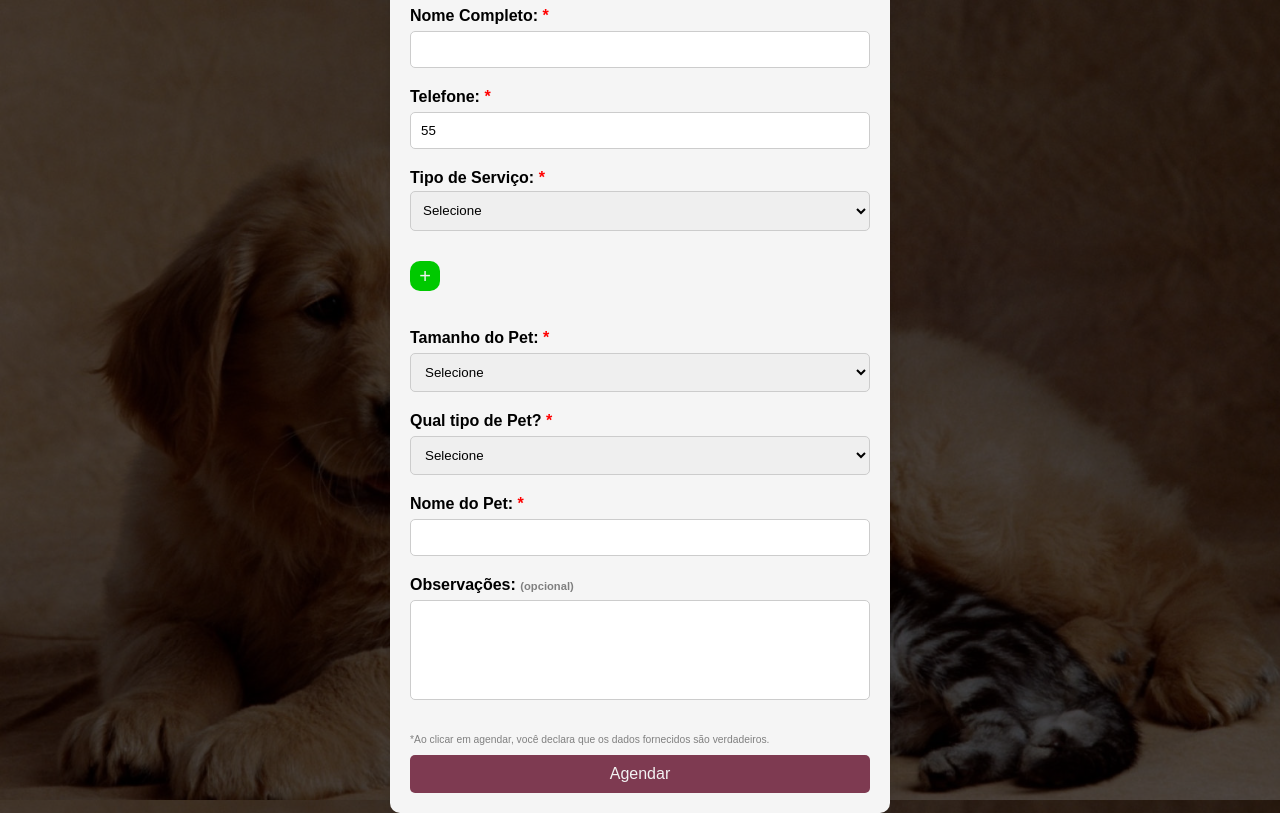
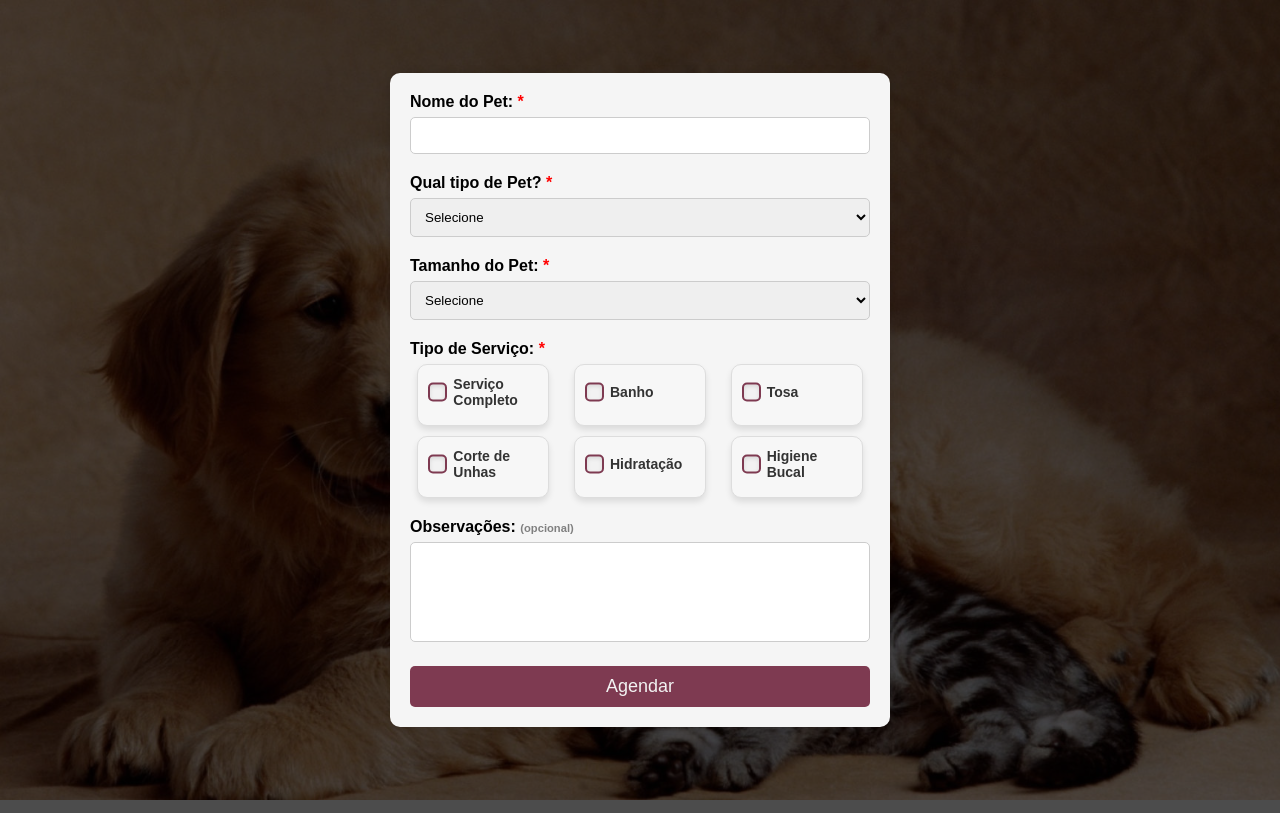
Before and after one commit to Bernasz/Vida-de-Pet, a plain HTML site: page agend2.html in a window 1280 px wide. Drawn offline with Linux system fonts and the light colour scheme.

Commit message:
Add files via upload

```diff
--- /dev/null
+++ b/agend1.css
@@ -0,0 +1,67 @@
+body {
+    font-family: Arial, sans-serif;
+    background: url('imagens/cachorro2.jpg') no-repeat center center fixed;
+    background-size: cover;
+    background-blend-mode: overlay;
+    background-color: rgba(0, 0, 0, 0.7);
+    /* Fundo preto com opacidade para sobrepor a imagem */
+    margin: 0;
+    padding: 0;
+    display: flex;
+    justify-content: center;
+    align-items: center;
+    height: 100vh;
+}
+
+
+.form-container {
+    background-color: whitesmoke;
+    padding: 20px;
+    border-radius: 10px;
+    box-shadow: 0 0 10px rgba(0, 0, 0, 0.1);
+    width: 100%;
+    max-width: 400px;
+    box-sizing: border-box;
+}
+
+form label {
+
+    display: block;
+    margin-bottom: 6px;
+    font-weight: bold;
+
+}
+
+form select{
+
+    width: 100%;
+    padding: 10px;
+    margin-bottom: 20px;
+    border: 1px solid #ccc;
+    border-radius: 5px;
+    box-sizing: border-box;
+    resize: vertical;
+    transition: all 0.3s ease;
+
+}
+
+form input[type="button"] {
+    width: 100%;
+    padding: 10px;
+    background-color: #7e3a51;
+    color: #f2f2f2;
+    border: none;
+    border-radius: 5px;
+    cursor: pointer;
+    font-size: 16px;
+    transition: 0.3s ease;
+}
+
+form input[type="button"]:hover {
+    background-color: #ace2d4;
+    transform: scale(1.045);
+}
+
+b {
+    color: red;
+}
--- a/agend2.css
+++ b/agend2.css
@@ -4,6 +4,7 @@ body {
     background-size: cover;
     background-blend-mode: overlay;
     background-color: rgba(0, 0, 0, 0.7);
+    /* Fundo preto com opacidade para sobrepor a imagem */
     margin: 0;
     padding: 0;
     display: flex;
@@ -18,7 +19,7 @@ body {
     border-radius: 10px;
     box-shadow: 0 0 10px rgba(0, 0, 0, 0.1);
     width: 100%;
-    max-width: 500px;
+    max-width: 500px; /* Aumenta a largura máxima do container */
     box-sizing: border-box;
 }
 
@@ -49,7 +50,7 @@ form textarea {
     resize: none;
 }
 
-form input[type="button"] {
+#botaoAgenda {
     width: 100%;
     padding: 10px;
     background-color: #7e3a51;
@@ -57,11 +58,11 @@ form input[type="button"] {
     border: none;
     border-radius: 5px;
     cursor: pointer;
-    font-size: 16px;
+    font-size: 18px;
     transition: 0.3s ease;
 }
 
-form input[type="button"]:hover {
+#botaoAgenda:hover {
     background-color: #ace2d4;
     transform: scale(1.045);
 }
@@ -86,49 +87,75 @@ b {
     font-size: 0.645em;
 }
 
-/* Estilo da caixa de serviço e botão "+" */
-.service-container {
-    display: flex;
-    flex-direction: column;
+.checkbox-container {
+    display: grid;
+    grid-template-columns: repeat(3, 1fr); /* 3 colunas */
+    gap: 10px; /* Espaçamento entre as checkboxes */
+    justify-items: center; /* Centraliza as colunas no container */
     margin-bottom: 20px;
 }
 
-.service-container label {
-    margin-bottom: 4px;
+.checkbox-item {
+    background-color: #f7f7f7;
+    border: 1px solid #ddd;
+    border-radius: 10px;
+    padding: 5px;
+    display: flex;
+    align-items: center;
+    justify-content: center;
+    box-shadow: 0 4px 6px rgba(0, 0, 0, 0.1);
+    transition: all 0.3s ease;
+    cursor: pointer;
+    width: 120px; /* Mantém o tamanho da caixa */
+    height: 50px; /* Mantém a altura da caixa */
+    text-align: center;
 }
 
-.service-container-content {
-    display: flex;
-    flex-direction: column;
-    gap: 10px;
+.checkbox-item:hover {
+    background-color: #ececec;
+    transform: translateY(-2px);
+    box-shadow: 0 6px 10px rgba(0, 0, 0, 0.15);
 }
 
-.service-container-content select {
-    height: 40px;
-    padding: 0 8px;
-    border: 1px solid #ccc;
-    border-radius: 5px;
-    box-sizing: border-box;
+.checkbox-item input[type="checkbox"] {
+    display: none;
 }
 
-.service-container-content button {
-    width: 30px;
-    height: 30px;
-    background-color: rgb(0, 201, 0);
-    color: #f2f2f2;
-    border: none;
-    border-radius: 10px;
+.checkbox-item input[type="checkbox"] + label {
+    position: relative;
+    padding-left: 25px;
     cursor: pointer;
-    font-size: 20px;
-    display: flex;
-    justify-content: center;
-    align-items: center;
-    transition: 0.3s ease;
-    padding: 0;
-    line-height: 1;
+    font-size: 14px;
+    font-weight: bold;
+    color: #333;
+    flex: 1; /* Permite que o texto ocupe o máximo de espaço disponível */
 }
 
-.service-container-content button:hover {
-    background-color: #ace2d4;
-    transform: scale(1.045);
+.checkbox-item input[type="checkbox"] + label:before {
+    content: '';
+    position: absolute;
+    left: 0;
+    top: 50%;
+    transform: translateY(-50%);
+    width: 15px;
+    height: 15px;
+    border: 2px solid #7e3a51;
+    border-radius: 5px;
+    background-color: #f2f2f2;
+    box-shadow: inset 0 2px 4px rgba(0, 0, 0, 0.1);
+    transition: background-color 0.3s ease;
 }
+
+.checkbox-item input[type="checkbox"]:checked + label:before {
+    background-color: #7e3a51;
+    border-color: #7e3a51;
+    background-size: 10px;
+    background-repeat: no-repeat;
+    background-position: center;
+}
+
+.checkbox-item label {
+    margin-left: 5px;
+    text-align: left; /* Alinha o texto à esquerda dentro da label */
+    width: 100%; /* Garante que o label tenha largura total da caixa */
+}
--- a/agend2.html
+++ b/agend2.html
@@ -1,5 +1,7 @@
 <!DOCTYPE html>
+
 <html lang="pt-br">
+
 <head>
     <meta charset="utf-8">
     <meta name="viewport" content="width=device-width, initial-scale=1.0">
@@ -7,35 +9,23 @@
     <script src="agend2.js" defer></script>
     <link rel="stylesheet" href="agend2.css">
 </head>
+
 <body>
+
     <div class="form-container">
         <form>
-            <label for="name" id="nameLabel">Nome Completo: <b>*</b></label>
-            <input type="text" id="name" name="name">
+            <label for="petn" id="petnLabel">Nome do Pet: <b>*</b></label>
+            <input type="text" id="petn" name="petn">
 
-            <br>
+            <label for="pet" id="tipoLabel">Qual tipo de Pet? <b>*</b></label>
+            <select name="pet" id="opcaoPet">
+                <option value="Selecione">Selecione</option>
+                <option value="Cachorro">Cachorro</option>
+                <option value="Gato">Gato</option>
+                <option value="Outro">Outro(Especificar):</option>
+            </select>
 
-            <label for="cel" id="celLabel">Telefone: <b>*</b></label>
-            <input type="number" id="cel" name="cel" value=55>
-
-            <br>
-
-            <div class="service-container">
-                <label for="serv">Tipo de Serviço: <b>*</b></label>
-                <div id="servContainer" class="service-container-content">
-                    <select id="serv" name="serv" class="service-select">
-                        <option value="Selecione">Selecione</option>
-                        <option>Banho</option>
-                        <option>Banho + Tosa</option>
-                        <option>Hidratação</option>
-                        <option>Serviço Completo</option>
-                    </select>
-                    <button type="button" id="addService">+</button>
-                </div>
-            </div>
-
-            <br>
-
+            <div id="containerInput"></div>
             <label for="tam" id="tamLabel">Tamanho do Pet: <b>*</b></label>
             <select id="tam" name="tam">
                 <option value="Selecione">Selecione</option>
@@ -44,30 +34,45 @@
                 <option>Grande</option>
             </select>
 
-            <br>
+            <label for="serv" id="servLabel">Tipo de Serviço: <b>*</b></label>
+            <div class="checkbox-container">
+                <div class="checkbox-item">
+                    <input type="checkbox" id="servicoCompleto" value="servicoCompleto">
+                    <label for="servicoCompleto">Serviço Completo</label>
+                </div>
+                <div class="checkbox-item">
+                    <input type="checkbox" id="banho" value="banho">
+                    <label for="banho">Banho</label>
+                </div>
+                <div class="checkbox-item">
+                    <input type="checkbox" id="tosa" value="tosa">
+                    <label for="tosa">Tosa</label>
+                </div>
+                <div class="checkbox-item">
+                    <input type="checkbox" id="corteUnhas" value="corteUnhas">
+                    <label for="corteUnhas">Corte de Unhas</label>
+                </div>
+                <div class="checkbox-item">
+                    <input type="checkbox" id="hidratacao" value="hidratacao">
+                    <label for="hidratacao">Hidratação</label>
+                </div>
+                <div class="checkbox-item">
+                    <input type="checkbox" id="higieneBucal" value="higieneBucal">
+                    <label for="higieneBucal">Higiene Bucal</label>
+                </div>
+            </div>
 
-            <label for="pet" id="tipoLabel">Qual tipo de Pet? <b>*</b></label>
-            <select name="pet" id="opcaoPet">
-                <option value="Selecione">Selecione</option>
-                <option value="Cachorro">Cachorro</option>
-                <option value="Gato">Gato</option>
-                <option value="Outro">Outro (Especificar):</option>
-            </select>
 
-            <div id="containerInput"></div>
 
-            <label for="petn" id="petnLabel">Nome do Pet: <b>*</b></label>
-            <input type="text" id="petn" name="petn">
-
-            <br>
+            <div id="containerBtnAddOpcao"></div>
 
             <label for="obs">Observações: <b id="opcional">(opcional)</b></label>
             <textarea id="obs" name="obs"></textarea>
 
-            <br>
-            <p id="termo">*Ao clicar em agendar, você declara que os dados fornecidos são verdadeiros.</p>
-            <input type="button" value="Agendar" onclick="verificaSubmit()">
+            <input type="button" value="Agendar" id="botaoAgenda" onclick="verificaProximo()">
         </form>
     </div>
+
 </body>
+
 </html>
--- a/agend2.js
+++ b/agend2.js
@@ -1,119 +1,130 @@
-// Adiciona textbox ao selecionar a opção "Outro"
-const opcaoPet = document.getElementById("opcaoPet");
-const containerInput = document.getElementById("containerInput");
+//Adiciona textbox ao selecionar a opção "Outro"
 
-opcaoPet.addEventListener('change', function caixaTexto() {
-    containerInput.innerHTML = ''; // Limpa o container
+//Variaveis para selecionar os elementos do HTML
+const opcaoPet = document.getElementById("opcaoPet")
+const containerInput = document.getElementById("containerInput")
 
-    if (this.value === "Outro") {
-        const inputTxt = document.createElement("input");
-        inputTxt.type = "text";
-        inputTxt.placeholder = "Especifique";
-        inputTxt.id = "inputOutra";
+opcaoPet.addEventListener('change', function caixaTexto() { //Função é executada quando o item do Select é alterado
 
-        containerInput.appendChild(inputTxt); // Adiciona o input de texto
+    containerInput.innerHTML = ''
+
+    if (this.value === "Outro") //Se o valor selecionado for "Outro", o bloco abaixo é executado
+    {
+        //Cria o Input de Texto
+        const inputTxt = document.createElement("input")
+        inputTxt.type = "text"
+        inputTxt.placeholder = "Especifique"
+        inputTxt.id = "inputOutra"
+
+        containerInput.appendChild(inputTxt) //Exibe o Input na Tela do Usuário
+
     }
-});
+}
+)
 
-// Adiciona uma nova caixa de seleção de serviços ao clicar no botão "+"
-const servContainer = document.getElementById('servContainer');
-const addServiceButton = document.getElementById('addService');
+//Verificação de Dados após Submit
 
-addServiceButton.addEventListener('click', function() {
-    const newServiceSelect = document.createElement('select');
-    newServiceSelect.name = 'serv';
-    newServiceSelect.classList.add('service-select');
-    newServiceSelect.innerHTML = `
-        <option value="Selecione">Selecione</option>
-        <option>Banho</option>
-        <option>Banho + Tosa</option>
-        <option>Hidratação</option>
-        <option>Serviço Completo</option>
-    `;
+//Variaveis para selecionar os elementos do HTML
+const campoServ = document.getElementById("serv")
+const servLabel = document.getElementById("servLabel")
+const campoTam = document.getElementById("tam")
+const tamLabel = document.getElementById("tamLabel")
+const tipoLabel = document.getElementById("tipoLabel")
+const campoPetn = document.getElementById("petn")
+const petnLabel = document.getElementById("petnLabel")
 
-    // Adiciona a nova caixa de seleção antes do botão "+"
-    servContainer.insertBefore(newServiceSelect, addServiceButton);
-});
+function verificaProximo() {  //Função é executada ao clicar em Agendar
 
-// Verificação de Dados após Submit
-const campoNome = document.getElementById("name");
-const nameLabel = document.getElementById("nameLabel");
-const campoCel = document.getElementById("cel");
-const celLabel = document.getElementById("celLabel");
-const servLabel = document.getElementById("servLabel");
-const campoTam = document.getElementById("tam");
-const tamLabel = document.getElementById("tamLabel");
-const tipoLabel = document.getElementById("tipoLabel");
-const campoPetn = document.getElementById("petn");
-const petnLabel = document.getElementById("petnLabel");
-
-function verificaSubmit() {
-    let formValido = true;
-
-    if (campoNome.value == '') {
-        campoNome.placeholder = "Este Campo é Obrigatório";
-        campoNome.style.borderColor = "#ff0000";
-        nameLabel.style.color = "#ff0000";
-        formValido = false;
+    if (campoServ.value === "Selecione") { //Verifica Dados Campo Tipo de Serviço
+        campoServ.style.borderColor = "#ff0000"
+        servLabel.style.color = "#ff0000"
     } else {
-        campoNome.style = null;
-        nameLabel.style = null;
+        campoServ.style = null
+        servLabel.style = null
     }
 
-    if (campoCel.value.length != 11) {
-        campoCel.value = '';
-        campoCel.placeholder = "Insira um telefone válido";
-        campoCel.style.borderColor = "#ff0000";
-        celLabel.style.color = "#ff0000";
-        formValido = false;
+    if (campoTam.value === "Selecione") { //Verifica Dados Campo Tamanho do Pet
+        campoTam.style.borderColor = "#ff0000"
+        tamLabel.style.color = "#ff0000"
     } else {
-        campoCel.style = null;
-        celLabel.style = null;
+        campoTam.style = null
+        tamLabel.style = null
     }
 
-    const servicos = document.querySelectorAll('.service-select');
-    servicos.forEach(servico => {
-        if (servico.value === "Selecione") {
-            servico.style.borderColor = "#ff0000";
-            servLabel.style.color = "#ff0000";
-            formValido = false;
-        } else {
-            servico.style = null;
-            servLabel.style = null;
-        }
-    });
-
-    if (campoTam.value === "Selecione") {
-        campoTam.style.borderColor = "#ff0000";
-        tamLabel.style.color = "#ff0000";
-        formValido = false;
+    if (opcaoPet.value === "Selecione") { //Verifica Dados Campo Tipo do Pet
+        opcaoPet.style.borderColor = "#ff0000"
+        tipoLabel.style.color = "#ff0000"
     } else {
-        campoTam.style = null;
-        tamLabel.style = null;
+        opcaoPet.style = null
+        tipoLabel.style = null
     }
 
-    if (opcaoPet.value === "Selecione") {
-        opcaoPet.style.borderColor = "#ff0000";
-        tipoLabel.style.color = "#ff0000";
-        formValido = false;
+    if (campoPetn.value == "") { //Verifica Dados Campo Nome do Pet
+        campoPetn.style.borderColor = "#ff0000"
+        campoPetn.placeholder = "Insira o Nome do Pet"
+        petnLabel.style.color = "#ff0000"
     } else {
-        opcaoPet.style = null;
-        tipoLabel.style = null;
+        campoPetn.style = null
+        petnLabel.style = null
     }
 
-    if (campoPetn.value == '') {
-        campoPetn.placeholder = "Este Campo é Obrigatório";
-        campoPetn.style.borderColor = "#ff0000";
-        petnLabel.style.color = "#ff0000";
-        formValido = false;
+    if (document.getElementById("inputOutra").value == '') { //Verifica Dados Campo Especifique Tipo de Pet
+        document.getElementById("inputOutra").style.borderColor = "#ff0000"
+        document.getElementById("inputOutra").placeholder = "Insira o Tipo do Pet"
+        tipoLabel.style.color = "#ff0000"
     } else {
-        campoPetn.style = null;
-        petnLabel.style = null;
+        document.getElementById("inputOutra").style = null
+        tipoLabel.style = null
+    }
+}
+
+//Altera o Valor Exibido Baseado no Serviço Selecionado
+
+const botaoAgenda = document.getElementById("botaoAgenda")
+
+function verificarValores() {
+    if (campoServ.value == "banhoTosa") {
+        botaoAgenda.value = "Agendar - R$100,00"
+    }
+    else if (campoServ.value == "corteUnhas") {
+        botaoAgenda.value = "Agendar - R$50,00"
+    }
+    else if (campoServ.value == "hidratacao") {
+        botaoAgenda.value = "Agendar - R$70,00"
+    }
+    else if (campoServ.value == "higieneBucal") {
+        botaoAgenda.value = "Agendar - R$80,00"
+    }
+    else if (campoServ.value == "tosaHigienica") {
+        botaoAgenda.value = "Agendar - R$90,00"
+    }
+    else if (campoServ.value == "servicoCompleto") {
+        botaoAgenda.value = "Agendar - R$200,00"
+    }
+    else {
+        botaoAgenda.value = "Agendar"
+    }
+}
+
+const containerBtnAddOpcao = document.getElementById("containerBtnAddOpcao")
+function criaBtnAddOpcao(){
+    if (campoServ.value != "Selecione") {
+        const btnAddOpcao = document.createElement("input")
+        btnAddOpcao.type = "button"
+        btnAddOpcao.value = "Adicionar Serviço"
+        btnAddOpcao.id = "btnAddOpcao"
+
+        containerBtnAddOpcao.appendChild(btnAddOpcao)
     }
 
-    // Submeter o formulário se válido
-    if (formValido) {
-        alert('Formulário enviado com sucesso!');
-        // Aqui você pode adicionar a lógica para enviar o formulário
+    if (campoServ.value == "banhoTosa"){
+        document.body.style.backgroundImage = "url('imagens/lobisomem.jpg')"
+    }else{
+        document.body.style = null
     }
+
+    btnAddOpcao.addEventListener("click", function () {
+
+        this.remove()
+    })
 }
```
Also changed, not shown: agend1.html (added, +37 -0 lines), agend1.js (added, +26 -0 lines), 1 other file.
